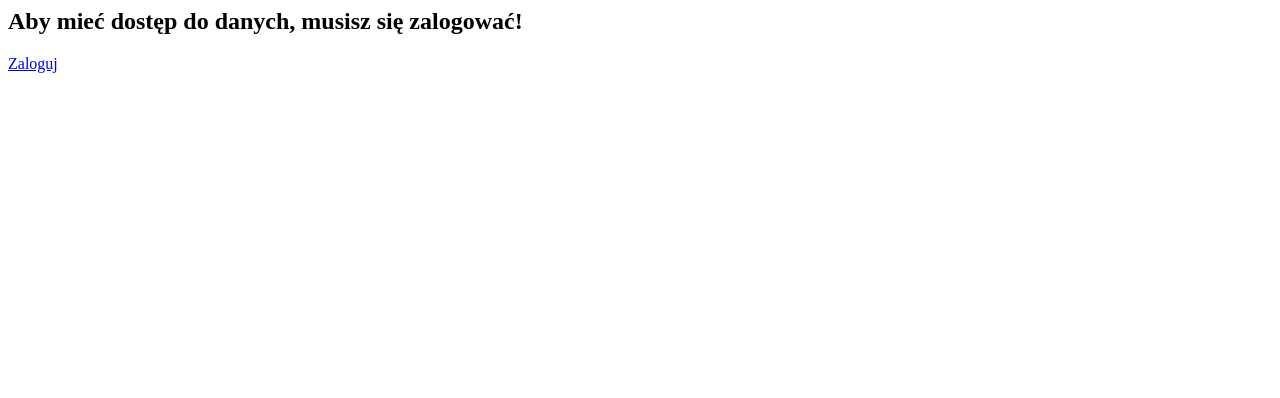
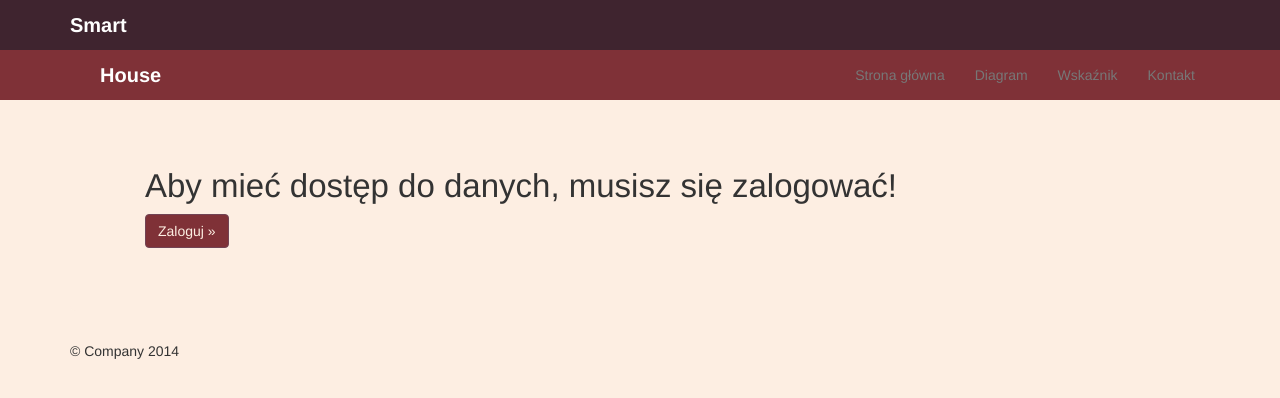
Before and after one commit to elatomczyk/smarthouse, a Django app: page /diagram/ in a window 1280 px wide. Shown: the top 398 px of the page. Run offline with Django 3.2, Linux system fonts and the light colour scheme; parts of the project's set-up code (start-up, migrations or seed data) failed here and were passed over; some libraries are stand-ins or nearby versions.

Commit message:
Stylization

```diff
--- a/static/static/css/custom.css
+++ b/static/static/css/custom.css
@@ -36,7 +36,31 @@ body {
 .margin-new{
     margin-top:100px;
 }
+.col-md-3 {
+    position: unset;
+    width: 33%;
+}
 
-.col-md-6 {
+.chart_div {
     position: unset;
 }
+
+.btn-primary {
+    color: #fdeee2;
+    background-color: #7F3137;
+    border-color: #714354;
+}
+
+.btn-primary:active, .btn-primary:hover{
+    color: #714354;
+    background-color: #fdeee2;
+    border-color: #7F3137;
+}
+
+.jumbotron {
+    background-color: #fdeee2;
+}
+
+.jumbotron h1 {
+    font-size: 33px;
+}
--- a/static/templates/base.html
+++ b/static/templates/base.html
@@ -7,7 +7,8 @@
     <meta name="description" content="">
     <meta name="author" content="">
     <link rel="icon" href="..//favicon.ico">
-
+    {% block head %}
+    {% endblock %}
     <title>Smart House</title>
 
     <!-- Bootstrap core CSS -->
@@ -59,12 +60,8 @@
 
     <div class="container">
       <!-- Example row of columns -->
-      <div class="row">
         {% block content %}
         {% endblock %}
-      </div>
-
-
       <footer>
         <p>&copy; Company 2014</p>
       </footer>
--- a/static/templates/diagram.html
+++ b/static/templates/diagram.html
@@ -1,5 +1,7 @@
-<html>
-  <head>
+{% extends 'base.html' %}
+
+    {% block head %}
+
     <script type="text/javascript" src="https://www.google.com/jsapi"></script>
  	<script type="text/javascript"></script>
     <link rel="stylesheet" href="//code.jquery.com/ui/1.11.2/themes/smoothness/jquery-ui.css">
@@ -12,11 +14,15 @@
         $( "#datepicker2" ).datepicker({ dateFormat: "yy-mm-dd" });
       });
     </script>
-  </head>
-  <body>
+{% endblock %}
+  {% block content %}
     {% if user.is_anonymous %}
-  	<h2>Aby mieć dostęp do danych, musisz się zalogować!</h2>
-	<a href="{% url 'django.contrib.auth.views.login' %}">Zaloguj</a>
+    <div class="jumbotron">
+      <div class="container">
+        <h1>Aby mieć dostęp do danych, musisz się zalogować!</h1>
+        <p><a class="btn btn-primary" href="{% url 'django.contrib.auth.views.login' %}" role="button">Zaloguj &raquo;</a></p>
+      </div>
+    </div>
     {% endif %}
     {% if user.is_authenticated %}
     <form action="{% url 'diagram' %}" method="post">
@@ -34,7 +40,7 @@
     <p><input type="submit" value="Szukaj" id="filtr_date" /></p>
     </form>
     <p>{{ text }}</p>
-
+    <div class="col-md-12">
     <div id="chart_div" style="width: 900px; height: 500px;"></div>
 
      <script type="text/javascript">
@@ -75,7 +81,7 @@
         chart.draw(data, options);
       }
     </script>
-
+</div>
 <h3>Pomiary:</h3>
 <table>
     <tr>
@@ -92,5 +98,4 @@
 {% endfor %}
 </table>
 {% endif %}
-  </body>
-</html>
+  {% endblock %}
```
Also changed, not shown: static/templates/index.html (+6 -5 lines), static/templates/scope.html (+3 -8 lines).
